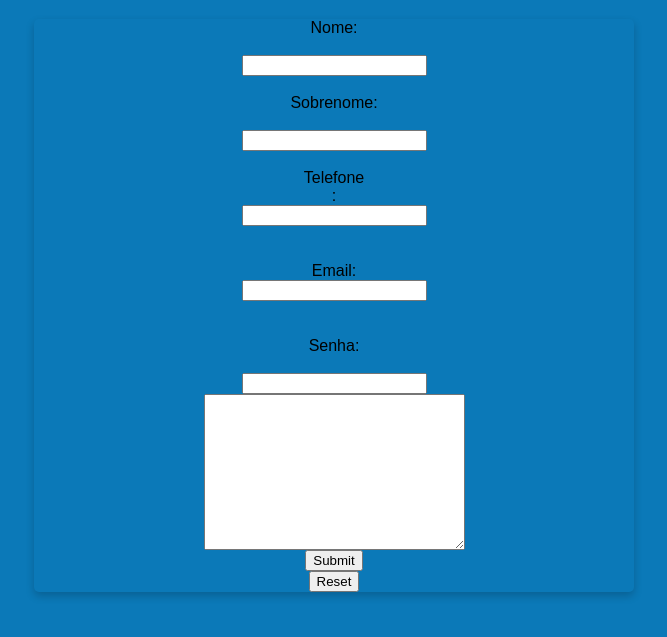
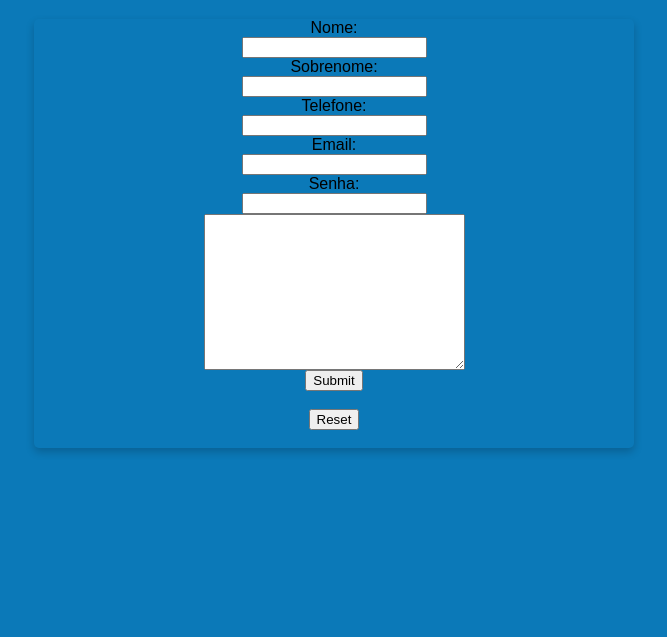
Before and after one commit to Lestarplay/Projeto-Revisao-04, a plain HTML site: page index.html in a window 1280 px wide. Shown: the part 61-698 px from the top of the page, without its empty margins (306-973 px from the left). Drawn offline with Linux system fonts and the light colour scheme; a web font is replaced by a local one.

Commit message:
Add files via upload

```diff
--- a/index.html
+++ b/index.html
@@ -20,24 +20,22 @@
     </header>
 
     <div class="base">
-     <div class="gb">
         <form class="card">
-        <label for="fname">Nome:</label><br>
-        <input type="text" id="fname" name="fname"><br>
-        <label for="lname">Sobrenome:</label><br>
-        <input type="text" id="fname" name="fname"><br>
-        <label for="Telefone">Telefone</label>:</label><br>
-        <input type="text" id="lname" name="lname" value=""><br><br>
+        <label for="fname">Nome:</label>
+        <input type="text" id="fname" name="fname">
+        <label for="lname">Sobrenome:</label>
+        <input type="text" id="fname" name="fname">
+        <label for="Telefone">Telefone:</label></label>
+        <input type="text" id="lname" name="lname" value="">
         <label for="email">Email:</label>
-        <input type="email" id="email" name="email"><br><br>
-        <label for="pwd">Senha:</label><br>
+        <input type="email" id="email" name="email">
+        <label for="pwd">Senha:</label>
         <input type="password" id="pwd" name="pwd">
         <textarea name="message" rows="10" cols="30">
         </textarea>
-        <input type="submit">
-        <input type="reset" value="Reset">
+        <input type="submit"><br>
+        <input type="reset" value="Reset"><br>
     </form>
-   </div>
    </div>
 </body>
 
```
